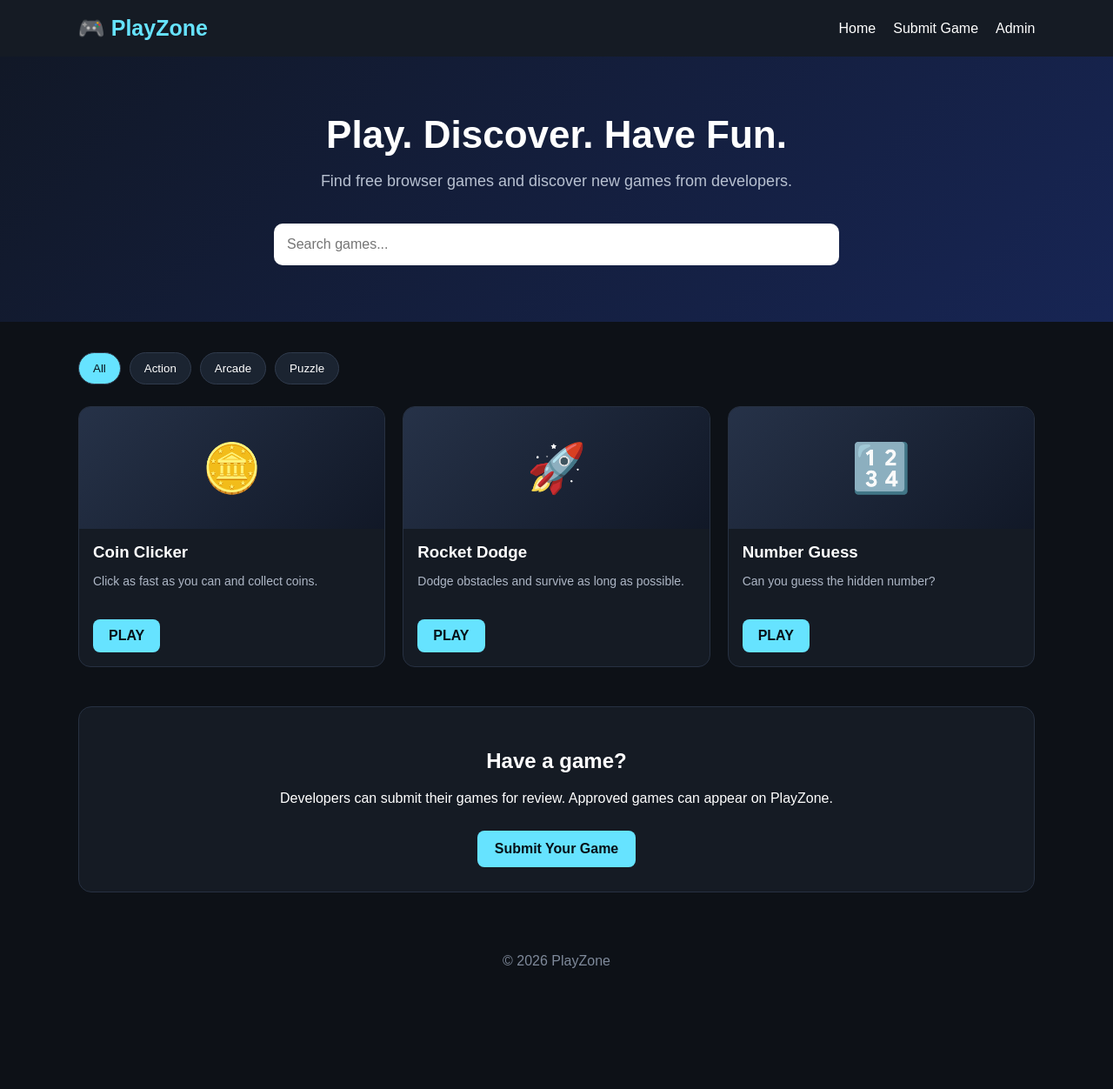
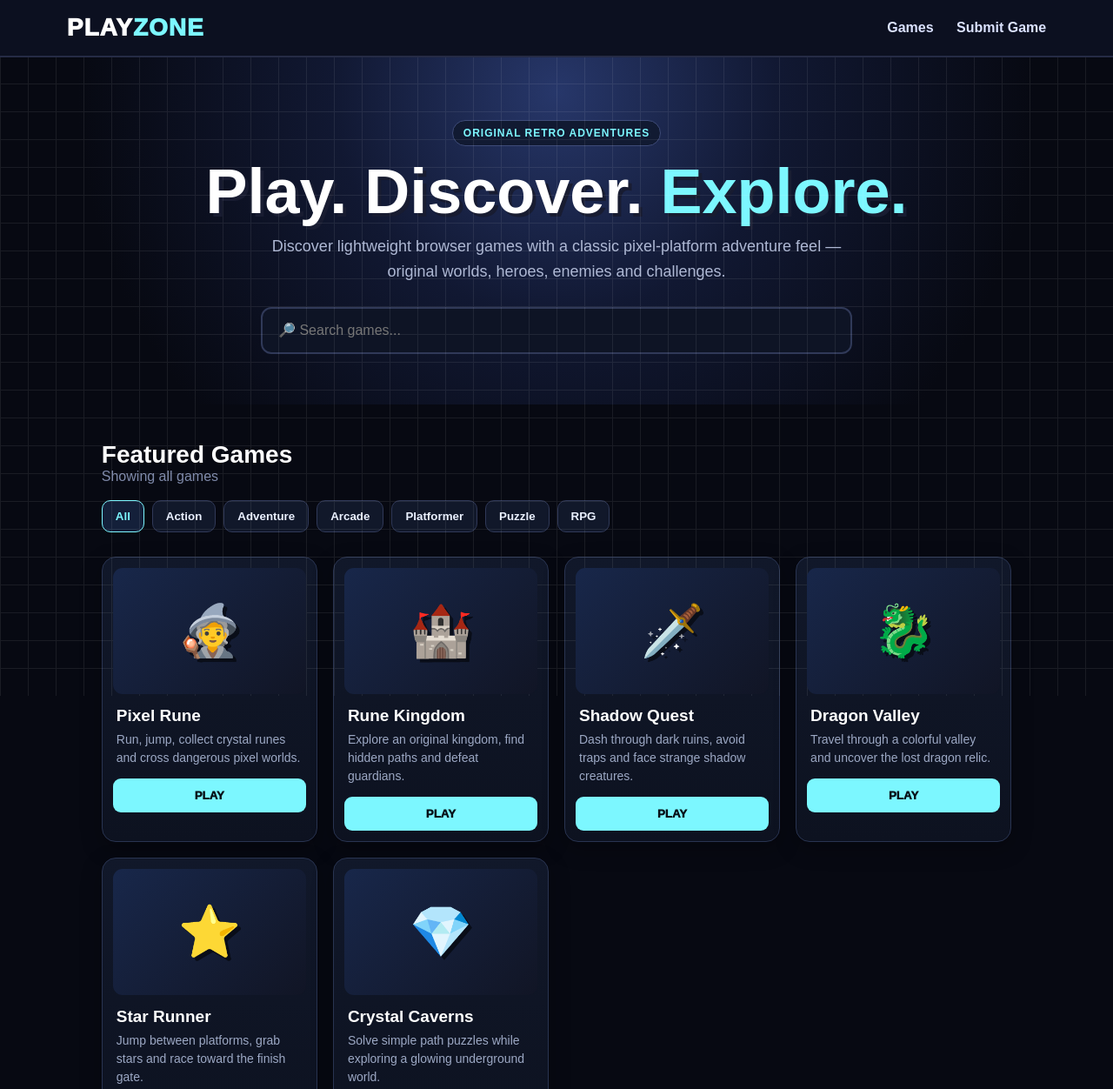
Before and after one commit to En0ck-create/PlayZone, a plain HTML site: page index.html in a window 1280 px wide. Shown: the top 1252 px of the page at 87% size. Before the commit the page ends 1149 px from the top, so only its background shows below. Drawn offline with Linux system fonts and the light colour scheme.

Commit message:
Update index.html

```diff
--- a/index.html
+++ b/index.html
@@ -3,41 +3,172 @@
 <head>
 <meta charset="UTF-8">
 <meta name="viewport" content="width=device-width, initial-scale=1.0">
-<title>PlayZone - Play Free Games</title>
+<title>PlayZone - Retro Browser Games</title>
 <style>
-*{box-sizing:border-box}body{margin:0;font-family:Arial,sans-serif;background:#0d1117;color:#fff}
-header{background:#151b24;padding:18px 7%;display:flex;justify-content:space-between;align-items:center;position:sticky;top:0;z-index:5}
-.logo{font-size:25px;font-weight:bold;color:#66e3ff}.nav a{color:#fff;text-decoration:none;margin-left:20px}
-.hero{text-align:center;padding:65px 20px;background:linear-gradient(135deg,#111827,#172554)}
-.hero h1{font-size:44px;margin:0 0 12px}.hero p{color:#b8c1d1;font-size:18px}
-.search{width:min(650px,90%);padding:15px;border-radius:10px;border:0;margin-top:20px;font-size:16px}
-.container{width:min(1100px,92%);margin:35px auto}.cats{display:flex;gap:10px;flex-wrap:wrap;margin-bottom:25px}
-.cat{background:#1b2431;color:#fff;border:1px solid #303b4d;padding:10px 16px;border-radius:20px;cursor:pointer}.cat.active,.cat:hover{background:#66e3ff;color:#071018}
-.grid{display:grid;grid-template-columns:repeat(auto-fit,minmax(220px,1fr));gap:20px}
-.card{background:#151b24;border:1px solid #273142;border-radius:14px;overflow:hidden}.thumb{height:140px;background:linear-gradient(135deg,#263248,#111827);display:flex;align-items:center;justify-content:center;font-size:55px}
-.info{padding:16px}.info h3{margin:0 0 7px}.info p{color:#aeb7c6;font-size:14px;min-height:38px}.play{display:inline-block;background:#66e3ff;color:#071018;text-decoration:none;font-weight:bold;padding:10px 18px;border-radius:8px}
-.submit{margin-top:45px;padding:28px;border-radius:15px;background:#151b24;text-align:center;border:1px solid #273142}.submit a{display:inline-block;margin-top:12px;background:#66e3ff;color:#071018;padding:12px 20px;border-radius:8px;text-decoration:none;font-weight:bold}
-footer{text-align:center;padding:35px;color:#7f8a9b}
+*{box-sizing:border-box}
+html{scroll-behavior:smooth}
+body{margin:0;font-family:Arial,sans-serif;background:#070912;color:#fff}
+body:before{content:"";position:fixed;inset:0;pointer-events:none;opacity:.08;background-image:linear-gradient(#fff 1px,transparent 1px),linear-gradient(90deg,#fff 1px,transparent 1px);background-size:32px 32px}
+header{background:#0c1020;border-bottom:2px solid #252b45;padding:16px 6%;display:flex;align-items:center;justify-content:space-between;gap:20px;position:sticky;top:0;z-index:10}
+.logo{font-size:28px;font-weight:1000;letter-spacing:1px}
+.logo span{color:#7cf7ff}
+nav a{color:#dbe2ff;text-decoration:none;margin-left:22px;font-weight:800}
+nav a:hover{color:#7cf7ff}
+.hero{text-align:center;padding:72px 20px 58px;background:radial-gradient(circle at 50% 10%,#27376a 0,#111832 35%,#070912 75%)}
+.badge{display:inline-block;padding:7px 12px;border:1px solid #3e4b78;border-radius:999px;color:#7cf7ff;background:#111a32;font-size:12px;font-weight:900;letter-spacing:1px}
+.hero h1{font-size:clamp(40px,7vw,72px);line-height:.95;margin:18px 0 15px;text-shadow:4px 4px 0 #181c31}
+.hero h1 span{color:#7cf7ff}
+.hero p{max-width:700px;margin:auto;color:#aeb8d4;font-size:18px;line-height:1.6}
+.search{width:min(680px,92%);padding:16px 18px;border-radius:12px;border:2px solid #303958;background:#0e1425;color:white;font-size:16px;margin-top:26px;outline:none}
+.search:focus{border-color:#7cf7ff;box-shadow:0 0 0 3px #7cf7ff22}
+.container{max-width:1200px;margin:auto;padding:42px 6%}
+.section-title{display:flex;align-items:end;justify-content:space-between;gap:20px;margin-bottom:18px}
+.section-title h2{margin:0;font-size:28px}
+.section-title p{margin:0;color:#7f8aaa}
+.categories{display:flex;gap:9px;flex-wrap:wrap;margin-bottom:28px}
+.categories button,.submit{padding:10px 15px;border:1px solid #303958;background:#11182a;color:#eaf0ff;border-radius:10px;cursor:pointer;font-weight:800}
+.categories button:hover,.categories button.active,.submit:hover{border-color:#7cf7ff;color:#7cf7ff;background:#14203a}
+.games{display:grid;grid-template-columns:repeat(auto-fit,minmax(235px,1fr));gap:18px}
+.card{background:linear-gradient(180deg,#11182a,#0d1220);border:1px solid #293451;border-radius:16px;padding:12px;overflow:hidden;box-shadow:0 8px 24px #0004}
+.card:hover{transform:translateY(-3px);border-color:#4b638f}
+.thumb{height:145px;border-radius:11px;display:grid;place-items:center;position:relative;overflow:hidden;background:linear-gradient(135deg,#18274a,#111525)}
+.pixel-art{font-size:58px;filter:drop-shadow(4px 4px 0 #0008)}
+.card h3{margin:14px 4px 6px;font-size:19px}
+.card p{color:#9ca8c4;font-size:14px;line-height:1.5;margin:0 4px 13px;min-height:42px}
+.play{width:100%;padding:12px;border:0;border-radius:9px;background:#7cf7ff;color:#071017;font-weight:1000;cursor:pointer}
+.play:hover{filter:brightness(1.08)}
+.submitbox{margin-top:52px;text-align:center;padding:38px;background:linear-gradient(135deg,#111a31,#0c1220);border:1px solid #2b3857;border-radius:18px}
+.submitbox h2{margin:0 0 8px;font-size:30px}
+.submitbox p{color:#aeb8d4}
+.submit{display:inline-block;text-decoration:none;margin-top:10px}
+footer{text-align:center;padding:35px;color:#77829f;border-top:1px solid #20283d}
+#empty{display:none;text-align:center;color:#8d98b3;padding:45px}
+@media(max-width:650px){nav{display:none}.hero{padding-top:55px}.container{padding-left:4%;padding-right:4%}}
 </style>
 </head>
+
 <body>
-<header><div class="logo">🎮 PlayZone</div><nav class="nav"><a href="index.html">Home</a><a href="submit.html">Submit Game</a><a href="admin.html">Admin</a></nav></header>
-<section class="hero"><h1>Play. Discover. Have Fun.</h1><p>Find free browser games and discover new games from developers.</p><input id="search" class="search" placeholder="Search games..."></section>
-<main class="container">
-<div class="cats"><button class="cat active" data-cat="All">All</button><button class="cat" data-cat="Action">Action</button><button class="cat" data-cat="Arcade">Arcade</button><button class="cat" data-cat="Puzzle">Puzzle</button></div>
-<div id="games" class="grid">
-<article class="card" data-name="Coin Clicker" data-cat="Arcade"><div class="thumb">🪙</div><div class="info"><h3>Coin Clicker</h3><p>Click as fast as you can and collect coins.</p><a class="play" href="game.html?game=coin">PLAY</a></div></article>
-<article class="card" data-name="Rocket Dodge" data-cat="Action"><div class="thumb">🚀</div><div class="info"><h3>Rocket Dodge</h3><p>Dodge obstacles and survive as long as possible.</p><a class="play" href="game.html?game=rocket">PLAY</a></div></article>
-<article class="card" data-name="Number Guess" data-cat="Puzzle"><div class="thumb">🔢</div><div class="info"><h3>Number Guess</h3><p>Can you guess the hidden number?</p><a class="play" href="game.html?game=number">PLAY</a></div></article>
-</div>
-<section class="submit"><h2>Have a game?</h2><p>Developers can submit their games for review. Approved games can appear on PlayZone.</p><a href="submit.html">Submit Your Game</a></section>
+<header>
+  <div class="logo">PLAY<span>ZONE</span></div>
+  <nav>
+    <a href="#games">Games</a>
+    <a href="#submit">Submit Game</a>
+  </nav>
+</header>
+
+<section class="hero">
+  <div class="badge">ORIGINAL RETRO ADVENTURES</div>
+  <h1>Play. Discover. <span>Explore.</span></h1>
+  <p>Discover lightweight browser games with a classic pixel-platform adventure feel — original worlds, heroes, enemies and challenges.</p>
+  <input class="search" id="search" type="search" placeholder="🔎 Search games...">
+</section>
+
+<main class="container" id="games">
+  <div class="section-title">
+    <div>
+      <h2>Featured Games</h2>
+      <p id="gameCount">Showing all games</p>
+    </div>
+  </div>
+
+  <div class="categories" id="categories">
+    <button class="active" onclick="filterGames('all',this)">All</button>
+    <button onclick="filterGames('action',this)">Action</button>
+    <button onclick="filterGames('adventure',this)">Adventure</button>
+    <button onclick="filterGames('arcade',this)">Arcade</button>
+    <button onclick="filterGames('platformer',this)">Platformer</button>
+    <button onclick="filterGames('puzzle',this)">Puzzle</button>
+    <button onclick="filterGames('rpg',this)">RPG</button>
+  </div>
+
+  <div class="games" id="gameList">
+    <div class="card" data-category="platformer" data-name="Pixel Rune">
+      <div class="thumb"><div class="pixel-art">🧙</div></div>
+      <h3>Pixel Rune</h3>
+      <p>Run, jump, collect crystal runes and cross dangerous pixel worlds.</p>
+      <button class="play" onclick="playGame('Pixel Rune')">PLAY</button>
+    </div>
+
+    <div class="card" data-category="adventure" data-name="Rune Kingdom">
+      <div class="thumb"><div class="pixel-art">🏰</div></div>
+      <h3>Rune Kingdom</h3>
+      <p>Explore an original kingdom, find hidden paths and defeat guardians.</p>
+      <button class="play" onclick="playGame('Rune Kingdom')">PLAY</button>
+    </div>
+
+    <div class="card" data-category="action" data-name="Shadow Quest">
+      <div class="thumb"><div class="pixel-art">🗡️</div></div>
+      <h3>Shadow Quest</h3>
+      <p>Dash through dark ruins, avoid traps and face strange shadow creatures.</p>
+      <button class="play" onclick="playGame('Shadow Quest')">PLAY</button>
+    </div>
+
+    <div class="card" data-category="adventure" data-name="Dragon Valley">
+      <div class="thumb"><div class="pixel-art">🐉</div></div>
+      <h3>Dragon Valley</h3>
+      <p>Travel through a colorful valley and uncover the lost dragon relic.</p>
+      <button class="play" onclick="playGame('Dragon Valley')">PLAY</button>
+    </div>
+
+    <div class="card" data-category="arcade" data-name="Star Runner">
+      <div class="thumb"><div class="pixel-art">⭐</div></div>
+      <h3>Star Runner</h3>
+      <p>Jump between platforms, grab stars and race toward the finish gate.</p>
+      <button class="play" onclick="playGame('Star Runner')">PLAY</button>
+    </div>
+
+    <div class="card" data-category="puzzle" data-name="Crystal Caverns">
+      <div class="thumb"><div class="pixel-art">💎</div></div>
+      <h3>Crystal Caverns</h3>
+      <p>Solve simple path puzzles while exploring a glowing underground world.</p>
+      <button class="play" onclick="playGame('Crystal Caverns')">PLAY</button>
+    </div>
+  </div>
+
+  <div id="empty">No games found. Try another search or category.</div>
+
+  <section class="submitbox" id="submit">
+    <h2>Have a game?</h2>
+    <p>Want your game on PlayZone? Submit it here.</p>
+    <a class="submit" href="#">➕ Submit Your Game</a>
+  </section>
 </main>
-<footer>© 2026 PlayZone</footer>
+
+<footer>© 2026 PlayZone — Free Browser Games</footer>
+
 <script>
-const cards=[...document.querySelectorAll('.card')], search=document.querySelector('#search'), cats=[...document.querySelectorAll('.cat')];
-let category='All';
-function filter(){const q=search.value.toLowerCase();cards.forEach(c=>c.style.display=(category==='All'||c.dataset.cat===category)&&c.dataset.name.toLowerCase().includes(q)?'block':'none')}
-search.addEventListener('input',filter);cats.forEach(b=>b.addEventListener('click',()=>{cats.forEach(x=>x.classList.remove('active'));b.classList.add('active');category=b.dataset.cat;filter()}));
+function playGame(name){
+  alert(name + " — the game page will open here when the game system is connected.");
+}
+
+function filterGames(category,button){
+  document.querySelectorAll(".categories button").forEach(b=>b.classList.remove("active"));
+  if(button) button.classList.add("active");
+
+  document.getElementById("search").value="";
+  let shown=0;
+  document.querySelectorAll(".card").forEach(card=>{
+    const show=category==="all" || card.dataset.category===category;
+    card.style.display=show?"block":"none";
+    if(show) shown++;
+  });
+  document.getElementById("gameCount").textContent=shown+" game"+(shown===1?"":"s")+" shown";
+  document.getElementById("empty").style.display=shown?"none":"block";
+}
+
+document.getElementById("search").addEventListener("input",function(){
+  const text=this.value.toLowerCase().trim();
+  let shown=0;
+  document.querySelectorAll(".card").forEach(card=>{
+    const show=card.dataset.name.toLowerCase().includes(text);
+    card.style.display=show?"block":"none";
+    if(show) shown++;
+  });
+  document.querySelectorAll(".categories button").forEach(b=>b.classList.remove("active"));
+  document.querySelector('.categories button').classList.add("active");
+  document.getElementById("gameCount").textContent=shown+" game"+(shown===1?"":"s")+" found";
+  document.getElementById("empty").style.display=shown?"none":"block";
+});
 </script>
 </body>
 </html>
```
